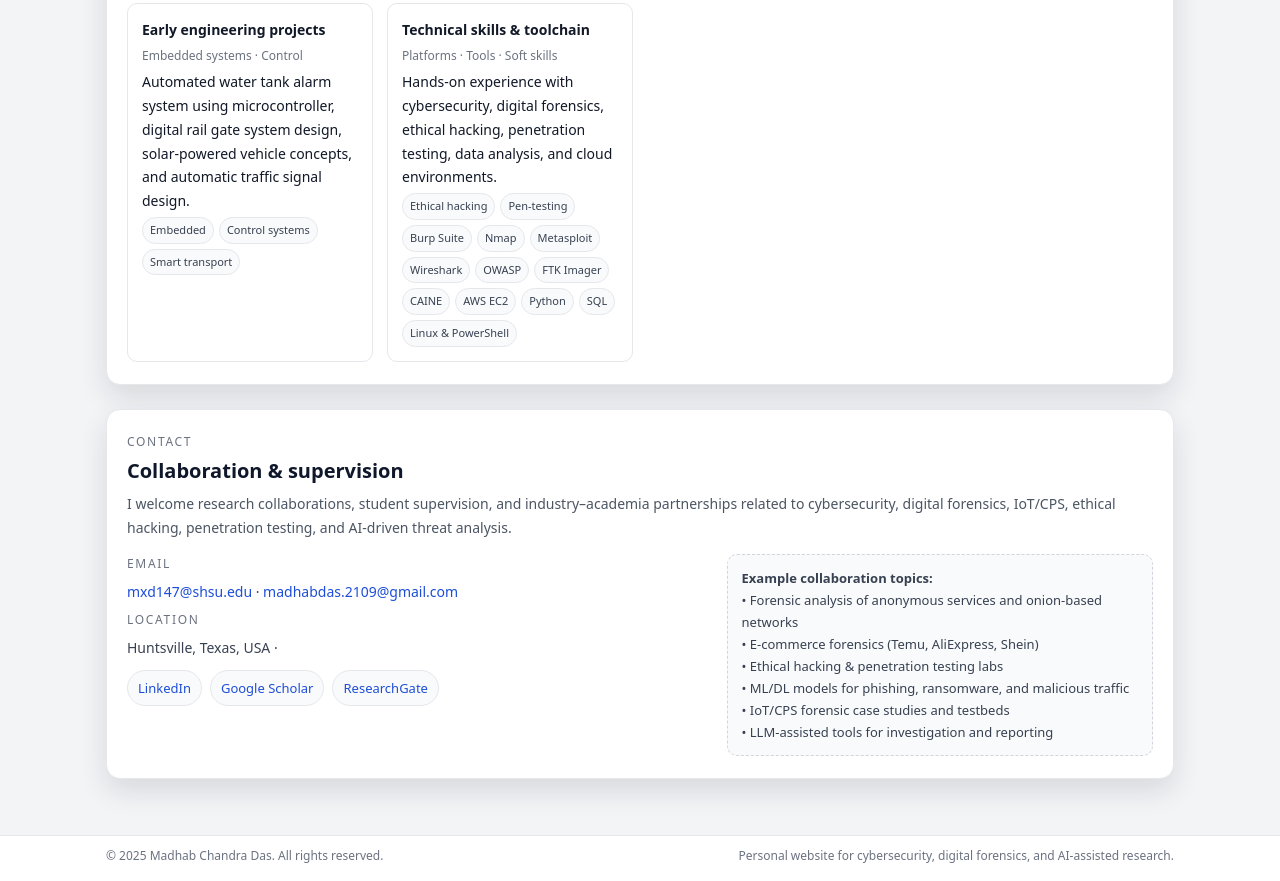
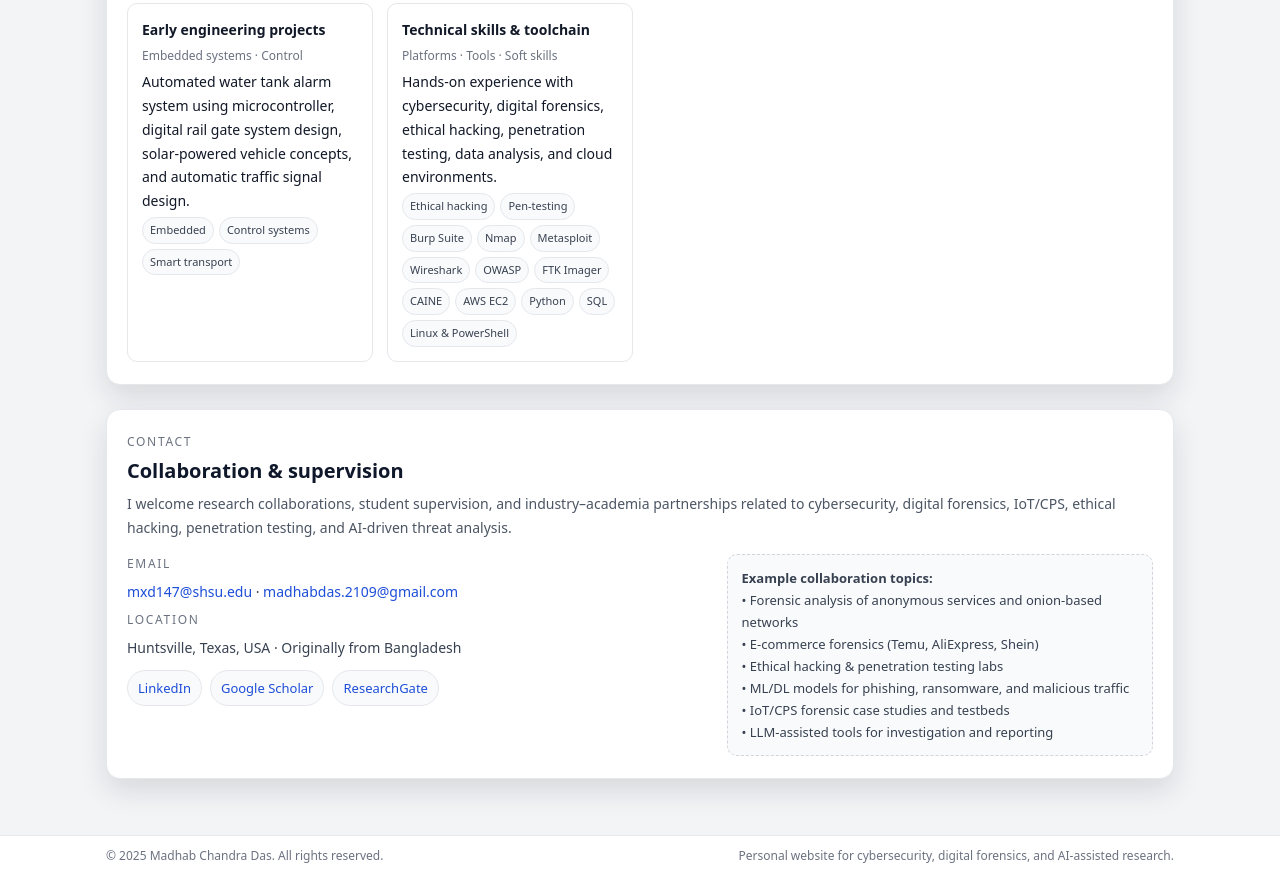
Before and after one commit to MadhabCD/MadhabCD.github.io, a plain HTML site: page index.html in a window 1280 px wide. Shown: the part 5209-6090 px from the top of the page. Drawn offline with Linux system fonts and the light colour scheme.

Commit message:
Add origin to location in contact section
Updated location information to include origin.

```diff
--- a/index.html
+++ b/index.html
@@ -1317,7 +1317,7 @@
                 </div>
                 <div>
                   <div class="contact-label">Location</div>
-                  Huntsville, Texas, USA ·
+                  Huntsville, Texas, USA · Originally from Bangladesh
                 </div>
               </div>
               <div class="social-chips">
```
